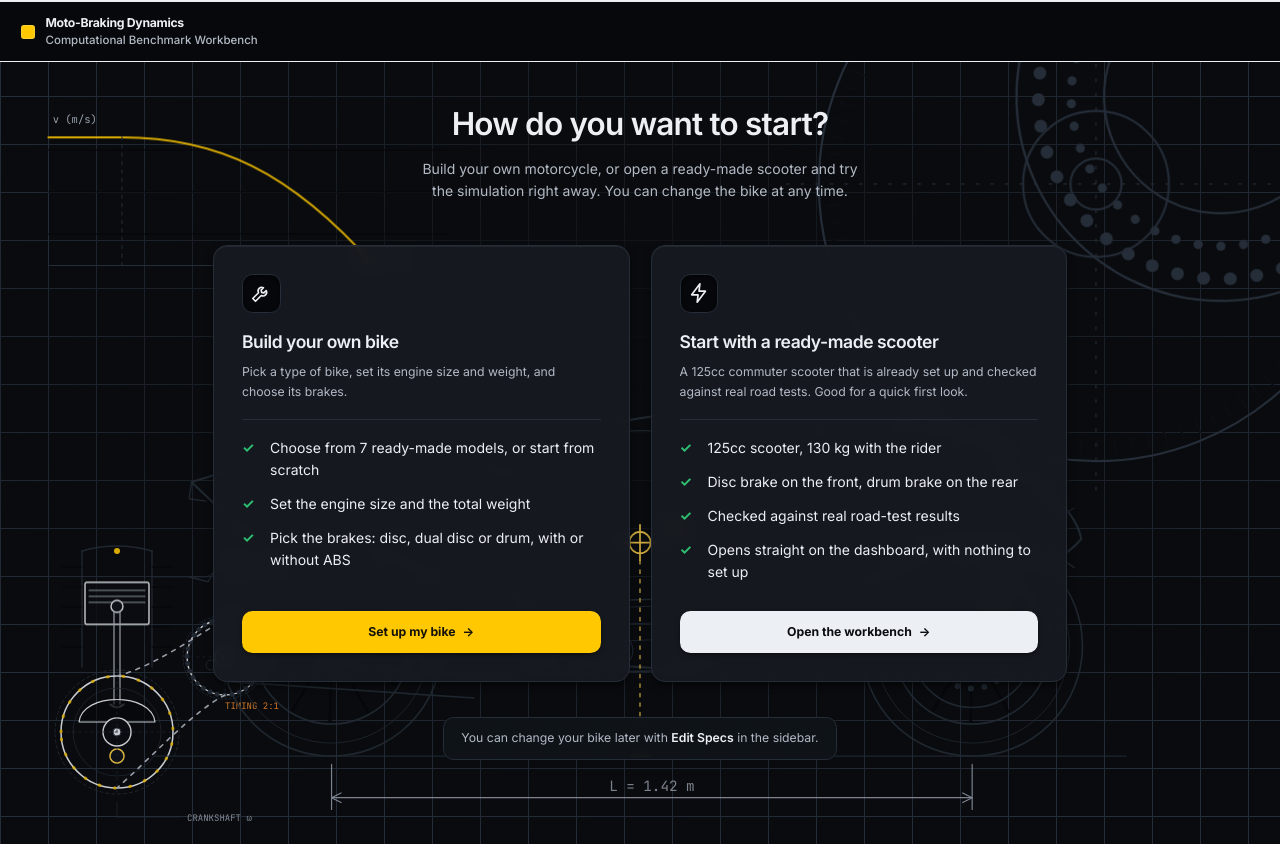
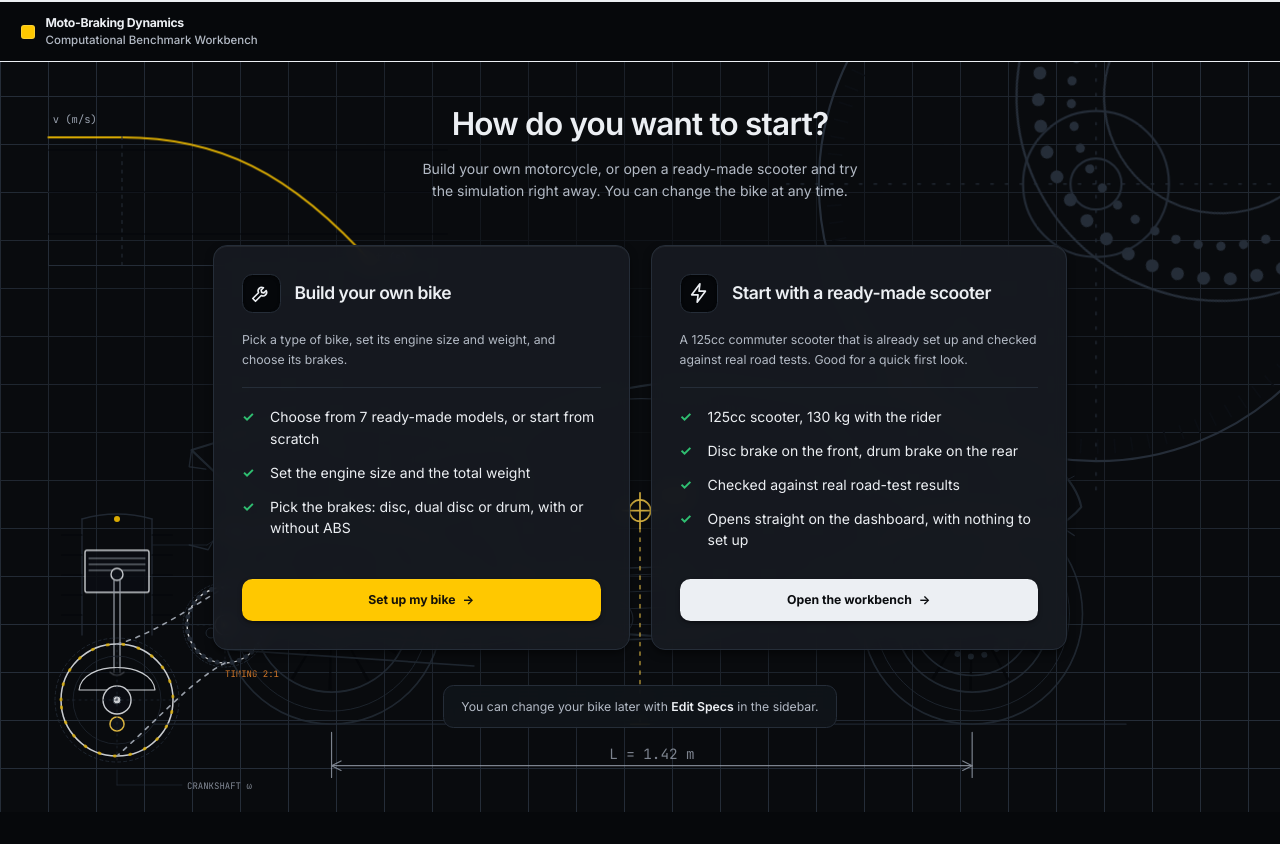
Before and after one commit to kzc0des/Moto-Braking-Dynamics, an Angular app in the folder client/: page /setup in a window 1280 px wide. After the commit the page ends 812 px from the top, so only its background shows below. Built offline with nearby package versions, Linux system fonts and the light colour scheme; no server answers.

Commit message:
[#22] feat: put each intro card title beside its icon

```diff
--- a/client/src/app/features/setup/setup-hub/setup-hub.html
+++ b/client/src/app/features/setup/setup-hub/setup-hub.html
@@ -257,18 +257,18 @@
       <!-- Build your own -->
       <section class="path-card rounded-2xl p-8 border border-[var(--kerb)] shadow-sm flex flex-col justify-between gap-8">
         <div class="flex flex-col gap-5">
-          <span class="w-11 h-11 rounded-xl bg-[var(--well)] border border-[var(--kerb)] flex items-center justify-center" aria-hidden="true">
+          <div class="flex items-center gap-4">
+            <span class="w-11 h-11 shrink-0 rounded-xl bg-[var(--well)] border border-[var(--kerb)] flex items-center justify-center" aria-hidden="true">
               <svg width="22" height="22" viewBox="0 0 24 24" fill="none" stroke="var(--ink)" stroke-width="1.8" stroke-linecap="round" stroke-linejoin="round">
                 <path d="M14.7 6.3a4 4 0 0 0-5.4 5.4L3 18l3 3 6.3-6.3a4 4 0 0 0 5.4-5.4l-2.6 2.6-2.4-.6-.6-2.4z"></path>
               </svg>
             </span>
+            <h2 class="text-xl font-semibold text-[var(--ink)] tracking-tight leading-snug">Build your own bike</h2>
+          </div>
 
-          <div class="flex flex-col gap-2">
-            <h2 class="text-xl font-semibold text-[var(--ink)] tracking-tight">Build your own bike</h2>
           <p class="text-sm text-[var(--ink-2)] leading-relaxed">
               Pick a type of bike, set its engine size and weight, and choose its brakes.
             </p>
-          </div>
 
           <ul class="m-0 p-0 list-none flex flex-col gap-3.5 pt-5 border-t border-[var(--kerb)]">
             <li class="chk">Choose from 7 ready-made models, or start from scratch</li>
@@ -290,18 +290,18 @@
       <!-- Ready-made scooter -->
       <section class="path-card rounded-2xl p-8 border border-[var(--kerb)] shadow-sm flex flex-col justify-between gap-8">
         <div class="flex flex-col gap-5">
-          <span class="w-11 h-11 rounded-xl bg-[var(--well)] border border-[var(--kerb)] flex items-center justify-center" aria-hidden="true">
+          <div class="flex items-center gap-4">
+            <span class="w-11 h-11 shrink-0 rounded-xl bg-[var(--well)] border border-[var(--kerb)] flex items-center justify-center" aria-hidden="true">
               <svg width="22" height="22" viewBox="0 0 24 24" fill="none" stroke="var(--ink)" stroke-width="1.8" stroke-linecap="round" stroke-linejoin="round">
                 <path d="M13 2 4 14h7l-1 8 9-12h-7z"></path>
               </svg>
             </span>
+            <h2 class="text-xl font-semibold text-[var(--ink)] tracking-tight leading-snug">Start with a ready-made scooter</h2>
+          </div>
 
-          <div class="flex flex-col gap-2">
-            <h2 class="text-xl font-semibold text-[var(--ink)] tracking-tight">Start with a ready-made scooter</h2>
           <p class="text-sm text-[var(--ink-2)] leading-relaxed">
               A 125cc commuter scooter that is already set up and checked against real road tests. Good for a quick first look.
             </p>
-          </div>
 
           <ul class="m-0 p-0 list-none flex flex-col gap-3.5 pt-5 border-t border-[var(--kerb)]">
             <li class="chk">125cc scooter, 130 kg with the rider</li>
```
Lines whose indentation alone changed are shown as unchanged.
